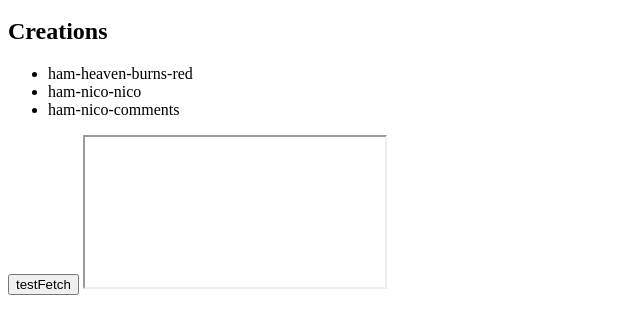
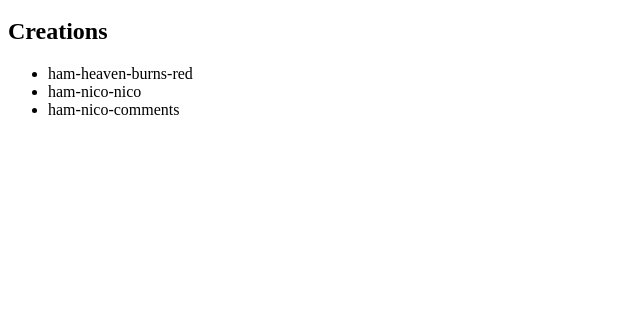
Before and after one commit to hukihamu/homepage, a plain HTML site: page index.html in a window 1280 px wide. Shown: the part 48-382 px from the top of the page, without its empty margins (0-640 px from the left). Drawn offline with Linux system fonts and the light colour scheme.

Commit message:
iframe動作確認

```diff
--- a/index.html
+++ b/index.html
@@ -10,12 +10,5 @@
     <li><a>ham-nico-nico</a></li>
     <li><a>ham-nico-comments</a></li>
 </ul>
-<button onclick="testFetch()">testFetch</button>
-<iframe></iframe>
-<script>
-    function testFetch() {
-        fetch('https://ham-proxy.vercel.app/api/proxy').then(it => console.warn(it))
-    }
-</script>
 </body>
 </html>
```
